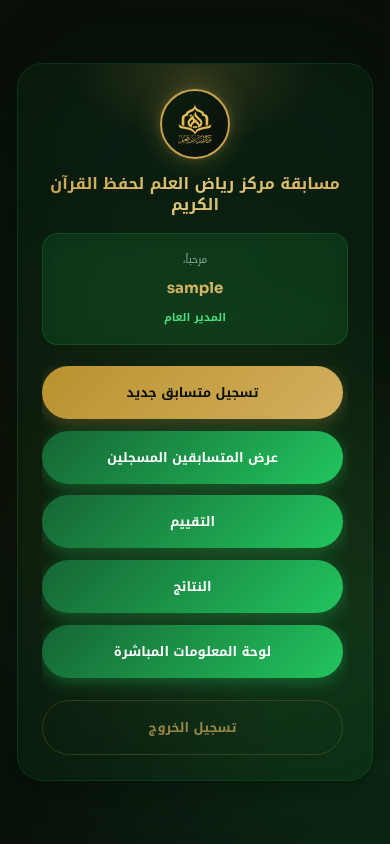
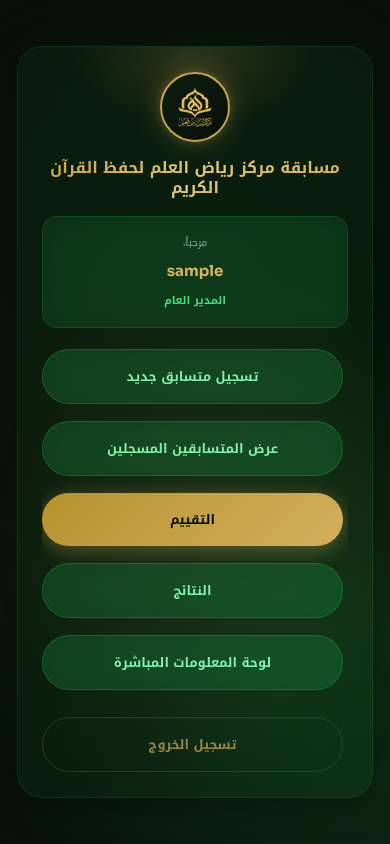
Before and after one commit to hamzaconcepts-eng/qce1447, a Next.js app: page /dashboard in a window 390 px wide. Built offline with nearby package versions, Linux system fonts and the light colour scheme; sample sign-in values are in the browser's storage.

Commit message:
Make live stats page fully responsive for all devices

```diff
--- a/src/app/dashboard/page.tsx
+++ b/src/app/dashboard/page.tsx
@@ -345,7 +345,7 @@ export default function DashboardPage() {
             overflowX: 'hidden',
             display: 'flex',
             flexDirection: 'column',
-            gap: 'clamp(10px, 1.4vh, 12px)',
+            gap: 'clamp(16px, 2vh, 20px)',
             paddingRight: '5px',
             position: 'relative',
             zIndex: 1
@@ -359,10 +359,11 @@ export default function DashboardPage() {
                 width: '100%',
                 padding: 'clamp(12px, 1.8vh, 14px) clamp(24px, 4vw, 32px)',
                 background: canRegister
-                  ? 'linear-gradient(135deg, #B8922E, #D4AF5E)'
-                  : 'rgba(200, 162, 78, 0.1)',
-                color: canRegister ? '#0A0F0A' : 'rgba(240, 253, 244, 0.3)',
-                border: canRegister ? 'none' : '1px solid rgba(200, 162, 78, 0.2)',
+                  ? 'rgba(34, 197, 94, 0.15)'
+                  : 'rgba(200, 162, 78, 0.08)',
+                backdropFilter: 'blur(10px)',
+                color: canRegister ? '#86EFAC' : 'rgba(240, 253, 244, 0.3)',
+                border: canRegister ? '1px solid rgba(34, 197, 94, 0.3)' : '1px solid rgba(200, 162, 78, 0.15)',
                 borderRadius: '999px',
                 fontSize: 'clamp(13px, 1.5vw, 15px)',
                 fontWeight: '700',
@@ -370,18 +371,19 @@ export default function DashboardPage() {
                 cursor: canRegister ? 'pointer' : 'not-allowed',
                 transition: 'all 0.25s',
                 opacity: canRegister ? 1 : 0.5,
-                boxShadow: canRegister ? '0 4px 16px rgba(200,162,78,0.3)' : 'none',
                 flexShrink: 0
               }}
               onMouseEnter={(e) => {
                 if (canRegister) {
                   e.currentTarget.style.transform = 'translateY(-2px)'
-                  e.currentTarget.style.boxShadow = '0 8px 32px rgba(200,162,78,0.5)'
+                  e.currentTarget.style.background = 'rgba(34, 197, 94, 0.2)'
+                  e.currentTarget.style.borderColor = 'rgba(34, 197, 94, 0.4)'
                 }
               }}
               onMouseLeave={(e) => {
                 e.currentTarget.style.transform = 'translateY(0)'
-                e.currentTarget.style.boxShadow = canRegister ? '0 4px 16px rgba(200,162,78,0.3)' : 'none'
+                e.currentTarget.style.background = canRegister ? 'rgba(34, 197, 94, 0.15)' : 'rgba(200, 162, 78, 0.08)'
+                e.currentTarget.style.borderColor = canRegister ? 'rgba(34, 197, 94, 0.3)' : 'rgba(200, 162, 78, 0.15)'
               }}
             >
               تسجيل متسابق جديد
@@ -395,10 +397,11 @@ export default function DashboardPage() {
                 width: '100%',
                 padding: 'clamp(12px, 1.8vh, 14px) clamp(24px, 4vw, 32px)',
                 background: canView
-                  ? 'linear-gradient(135deg, #166534, #22C55E)'
-                  : 'rgba(200, 162, 78, 0.1)',
-                color: canView ? '#FFFFFF' : 'rgba(240, 253, 244, 0.3)',
-                border: canView ? 'none' : '1px solid rgba(200, 162, 78, 0.2)',
+                  ? 'rgba(34, 197, 94, 0.15)'
+                  : 'rgba(200, 162, 78, 0.08)',
+                backdropFilter: 'blur(10px)',
+                color: canView ? '#86EFAC' : 'rgba(240, 253, 244, 0.3)',
+                border: canView ? '1px solid rgba(34, 197, 94, 0.3)' : '1px solid rgba(200, 162, 78, 0.15)',
                 borderRadius: '999px',
                 fontSize: 'clamp(13px, 1.5vw, 15px)',
                 fontWeight: '700',
@@ -406,24 +409,25 @@ export default function DashboardPage() {
                 cursor: canView ? 'pointer' : 'not-allowed',
                 transition: 'all 0.25s',
                 opacity: canView ? 1 : 0.5,
-                boxShadow: canView ? '0 4px 16px rgba(34, 197, 94, 0.35)' : 'none',
                 flexShrink: 0
               }}
               onMouseEnter={(e) => {
                 if (canView) {
                   e.currentTarget.style.transform = 'translateY(-2px)'
-                  e.currentTarget.style.boxShadow = '0 8px 32px rgba(34, 197, 94, 0.5)'
+                  e.currentTarget.style.background = 'rgba(34, 197, 94, 0.2)'
+                  e.currentTarget.style.borderColor = 'rgba(34, 197, 94, 0.4)'
                 }
               }}
               onMouseLeave={(e) => {
                 e.currentTarget.style.transform = 'translateY(0)'
-                e.currentTarget.style.boxShadow = canView ? '0 4px 16px rgba(34, 197, 94, 0.35)' : 'none'
+                e.currentTarget.style.background = canView ? 'rgba(34, 197, 94, 0.15)' : 'rgba(200, 162, 78, 0.08)'
+                e.currentTarget.style.borderColor = canView ? 'rgba(34, 197, 94, 0.3)' : 'rgba(200, 162, 78, 0.15)'
               }}
             >
               عرض المتسابقين المسجلين
             </button>
 
-            {/* Evaluate - Admin & Evaluator */}
+            {/* Evaluate - Admin & Evaluator - GOLD BUTTON */}
             <button
               onClick={() => canEvaluate && router.push('/dashboard/evaluate')}
               disabled={!canEvaluate}
@@ -431,10 +435,10 @@ export default function DashboardPage() {
                 width: '100%',
                 padding: 'clamp(12px, 1.8vh, 14px) clamp(24px, 4vw, 32px)',
                 background: canEvaluate
-                  ? 'linear-gradient(135deg, #166534, #22C55E)'
-                  : 'rgba(200, 162, 78, 0.1)',
-                color: canEvaluate ? '#FFFFFF' : 'rgba(240, 253, 244, 0.3)',
-                border: canEvaluate ? 'none' : '1px solid rgba(200, 162, 78, 0.2)',
+                  ? 'linear-gradient(135deg, #B8922E, #D4AF5E)'
+                  : 'rgba(200, 162, 78, 0.08)',
+                color: canEvaluate ? '#0A0F0A' : 'rgba(240, 253, 244, 0.3)',
+                border: canEvaluate ? 'none' : '1px solid rgba(200, 162, 78, 0.15)',
                 borderRadius: '999px',
                 fontSize: 'clamp(13px, 1.5vw, 15px)',
                 fontWeight: '700',
@@ -442,18 +446,18 @@ export default function DashboardPage() {
                 cursor: canEvaluate ? 'pointer' : 'not-allowed',
                 transition: 'all 0.25s',
                 opacity: canEvaluate ? 1 : 0.5,
-                boxShadow: canEvaluate ? '0 4px 16px rgba(34, 197, 94, 0.35)' : 'none',
+                boxShadow: canEvaluate ? '0 4px 20px rgba(200,162,78,0.4)' : 'none',
                 flexShrink: 0
               }}
               onMouseEnter={(e) => {
                 if (canEvaluate) {
                   e.currentTarget.style.transform = 'translateY(-2px)'
-                  e.currentTarget.style.boxShadow = '0 8px 32px rgba(34, 197, 94, 0.5)'
+                  e.currentTarget.style.boxShadow = '0 8px 32px rgba(200,162,78,0.6)'
                 }
               }}
               onMouseLeave={(e) => {
                 e.currentTarget.style.transform = 'translateY(0)'
-                e.currentTarget.style.boxShadow = canEvaluate ? '0 4px 16px rgba(34, 197, 94, 0.35)' : 'none'
+                e.currentTarget.style.boxShadow = canEvaluate ? '0 4px 20px rgba(200,162,78,0.4)' : 'none'
               }}
             >
               التقييم
@@ -465,25 +469,27 @@ export default function DashboardPage() {
               style={{
                 width: '100%',
                 padding: 'clamp(12px, 1.8vh, 14px) clamp(24px, 4vw, 32px)',
-                background: 'linear-gradient(135deg, #166534, #22C55E)',
-                color: '#FFFFFF',
-                border: 'none',
+                background: 'rgba(34, 197, 94, 0.15)',
+                backdropFilter: 'blur(10px)',
+                color: '#86EFAC',
+                border: '1px solid rgba(34, 197, 94, 0.3)',
                 borderRadius: '999px',
                 fontSize: 'clamp(13px, 1.5vw, 15px)',
                 fontWeight: '700',
                 fontFamily: 'Noto Kufi Arabic, Sora, sans-serif',
                 cursor: 'pointer',
                 transition: 'all 0.25s',
-                boxShadow: '0 4px 16px rgba(34, 197, 94, 0.35)',
                 flexShrink: 0
               }}
               onMouseEnter={(e) => {
                 e.currentTarget.style.transform = 'translateY(-2px)'
-                e.currentTarget.style.boxShadow = '0 8px 32px rgba(34, 197, 94, 0.5)'
+                e.currentTarget.style.background = 'rgba(34, 197, 94, 0.2)'
+                e.currentTarget.style.borderColor = 'rgba(34, 197, 94, 0.4)'
               }}
               onMouseLeave={(e) => {
                 e.currentTarget.style.transform = 'translateY(0)'
-                e.currentTarget.style.boxShadow = '0 4px 16px rgba(34, 197, 94, 0.35)'
+                e.currentTarget.style.background = 'rgba(34, 197, 94, 0.15)'
+                e.currentTarget.style.borderColor = 'rgba(34, 197, 94, 0.3)'
               }}
             >
               النتائج
@@ -495,25 +501,27 @@ export default function DashboardPage() {
               style={{
                 width: '100%',
                 padding: 'clamp(12px, 1.8vh, 14px) clamp(24px, 4vw, 32px)',
-                background: 'linear-gradient(135deg, #166534, #22C55E)',
-                color: '#FFFFFF',
-                border: 'none',
+                background: 'rgba(34, 197, 94, 0.15)',
+                backdropFilter: 'blur(10px)',
+                color: '#86EFAC',
+                border: '1px solid rgba(34, 197, 94, 0.3)',
                 borderRadius: '999px',
                 fontSize: 'clamp(13px, 1.5vw, 15px)',
                 fontWeight: '700',
                 fontFamily: 'Noto Kufi Arabic, Sora, sans-serif',
                 cursor: 'pointer',
                 transition: 'all 0.25s',
-                boxShadow: '0 4px 16px rgba(34, 197, 94, 0.35)',
                 flexShrink: 0
               }}
               onMouseEnter={(e) => {
                 e.currentTarget.style.transform = 'translateY(-2px)'
-                e.currentTarget.style.boxShadow = '0 8px 32px rgba(34, 197, 94, 0.5)'
+                e.currentTarget.style.background = 'rgba(34, 197, 94, 0.2)'
+                e.currentTarget.style.borderColor = 'rgba(34, 197, 94, 0.4)'
               }}
               onMouseLeave={(e) => {
                 e.currentTarget.style.transform = 'translateY(0)'
-                e.currentTarget.style.boxShadow = '0 4px 16px rgba(34, 197, 94, 0.35)'
+                e.currentTarget.style.background = 'rgba(34, 197, 94, 0.15)'
+                e.currentTarget.style.borderColor = 'rgba(34, 197, 94, 0.3)'
               }}
             >
               لوحة المعلومات المباشرة
```
